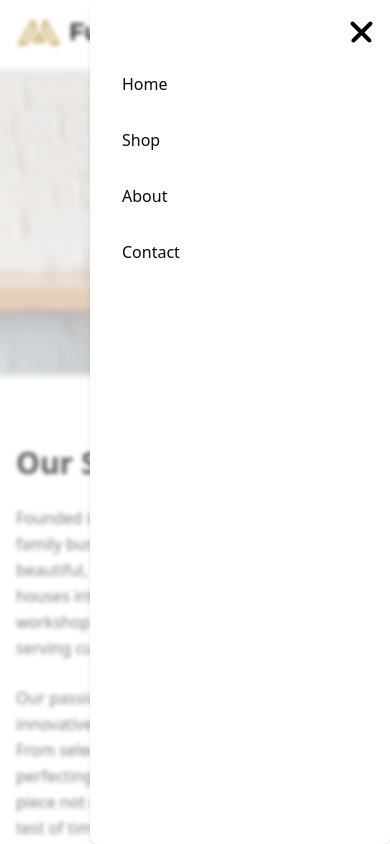
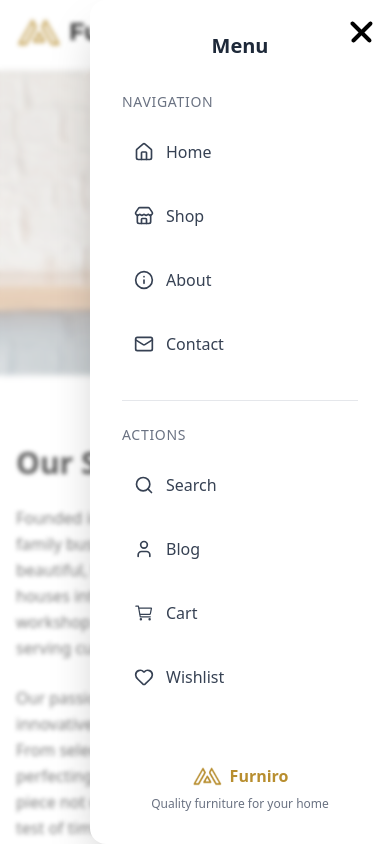
Before and after one commit to ShinobiKoda/furniro, a Next.js app: page /about in a window 390 px wide. Both pictures are taken after a click on the element 360 px from the left and 22 px from the top of the page. Shown: the top 844 px of the page. Built offline with nearby package versions, Linux system fonts and the light colour scheme.

Commit message:
feat: update CartModal and Navbar components for improved layout and navigation

```diff
--- a/src/components/CartModal.tsx
+++ b/src/components/CartModal.tsx
@@ -37,14 +37,14 @@ export function CartModal({ onClose }: CartModalProps) {
 
   return (
     <motion.div
-      className="bg-white top-0 right-0 w-[417px] h-screen py-6 px-6 shadow-2xl overflow-y-auto flex flex-col"
+      className="bg-white top-0 right-0 max-w-[417px] w-screen h-screen py-6 px-6 shadow-2xl overflow-y-auto flex flex-col"
       initial={{ x: "100%", opacity: 0 }}
       animate={{ x: 0, opacity: 1 }}
       exit={{ x: "100%", opacity: 0 }}
       transition={{ duration: 0.4, ease: "easeInOut" }}
     >
       <motion.div
-        className="flex items-center justify-between w-full border-b border-gray-200 pb-6 mb-6"
+        className="flex items-center justify-between w-full border-b border-gray-200 pb-6 mb-6 mt-8 lg:mt-0"
         variants={fadeInUp}
         initial="hidden"
         animate="visible"
--- a/src/components/layout/navbar.tsx
+++ b/src/components/layout/navbar.tsx
@@ -1,7 +1,7 @@
 "use client";
 
 import Image from "next/image";
-import { User, Search, Heart } from "lucide-react";
+import { User, Search, Heart, Home, Store, Info, Mail } from "lucide-react";
 import Link from "next/link";
 import { IoCartOutline } from "react-icons/io5";
 import { useState } from "react";
@@ -52,7 +52,6 @@ export function Navbar() {
         initial="hidden"
         animate="visible"
         variants={fadeInUp}
-
         className="w-full max-w-[1440px] mx-auto flex items-center justify-between p-4 lg:px-12"
       >
         <div className="flex items-center gap-2">
@@ -103,39 +102,187 @@ export function Navbar() {
         )}
 
         <motion.div
-          className={`fixed top-0 right-0 h-full w-[300px] bg-white p-8 z-50 *:hover:opacity-85 shadow-md rounded-md lg:hidden`}
+          className={`fixed top-0 right-0 h-full w-[300px] bg-white p-8 z-50 shadow-2xl rounded-l-2xl lg:hidden`}
           initial="hidden"
           animate={isSidebarOpen ? "visible" : "hidden"}
           variants={slideInFromRight}
           transition={{ duration: 0.5, ease: "easeInOut" }}
         >
-          <motion.ul
-            className="flex flex-col gap-8 mt-10"
+          {/* Header */}
+          <motion.div
+            className="flex items-center justify-center mb-8"
+            variants={fadeInUp}
+            initial="hidden"
+            animate={isSidebarOpen ? "visible" : "hidden"}
+          >
+            <h2 className="text-xl font-semibold text-gray-800">Menu</h2>
+          </motion.div>
+
+          {/* Navigation Links */}
+          <motion.div
+            className="mb-8"
             variants={staggerChildren}
             initial="hidden"
             animate={isSidebarOpen ? "visible" : "hidden"}
           >
+            <motion.h3
+              className="text-sm font-medium text-gray-500 uppercase tracking-wider mb-4"
+              variants={fadeInUp}
+            >
+              Navigation
+            </motion.h3>
+            <motion.ul className="space-y-4">
               <motion.li variants={fadeInUp}>
-              <Link href="/home" onClick={closeSidebar}>
-                Home
+                <Link
+                  href="/home"
+                  onClick={closeSidebar}
+                  className="flex items-center p-3 text-gray-700 hover:bg-gray-50 hover:text-[#B88E2F] rounded-lg transition-all duration-200 group"
+                >
+                  <Home className="w-5 h-5 mr-3 group-hover:scale-110 transition-transform" />
+                  <span>Home</span>
+                  <span className="w-2 h-2 bg-[#B88E2F] rounded-full ml-auto opacity-0 group-hover:opacity-100 transition-opacity"></span>
                 </Link>
               </motion.li>
               <motion.li variants={fadeInUp}>
-              <Link href="/shop" onClick={closeSidebar}>
-                Shop
+                <Link
+                  href="/shop"
+                  onClick={closeSidebar}
+                  className="flex items-center p-3 text-gray-700 hover:bg-gray-50 hover:text-[#B88E2F] rounded-lg transition-all duration-200 group"
+                >
+                  <Store className="w-5 h-5 mr-3 group-hover:scale-110 transition-transform" />
+                  <span>Shop</span>
+                  <span className="w-2 h-2 bg-[#B88E2F] rounded-full ml-auto opacity-0 group-hover:opacity-100 transition-opacity"></span>
                 </Link>
               </motion.li>
               <motion.li variants={fadeInUp}>
-              <Link href="/about" onClick={closeSidebar}>
-                About
+                <Link
+                  href="/about"
+                  onClick={closeSidebar}
+                  className="flex items-center p-3 text-gray-700 hover:bg-gray-50 hover:text-[#B88E2F] rounded-lg transition-all duration-200 group"
+                >
+                  <Info className="w-5 h-5 mr-3 group-hover:scale-110 transition-transform" />
+                  <span>About</span>
+                  <span className="w-2 h-2 bg-[#B88E2F] rounded-full ml-auto opacity-0 group-hover:opacity-100 transition-opacity"></span>
                 </Link>
               </motion.li>
               <motion.li variants={fadeInUp}>
-              <Link href="/contact" onClick={closeSidebar}>
-                Contact
+                <Link
+                  href="/contact"
+                  onClick={closeSidebar}
+                  className="flex items-center p-3 text-gray-700 hover:bg-gray-50 hover:text-[#B88E2F] rounded-lg transition-all duration-200 group"
+                >
+                  <Mail className="w-5 h-5 mr-3 group-hover:scale-110 transition-transform" />
+                  <span>Contact</span>
+                  <span className="w-2 h-2 bg-[#B88E2F] rounded-full ml-auto opacity-0 group-hover:opacity-100 transition-opacity"></span>
                 </Link>
               </motion.li>
             </motion.ul>
+          </motion.div>
+
+          {/* Divider */}
+          <motion.hr
+            className="border-gray-200 mb-6"
+            variants={fadeInUp}
+            initial="hidden"
+            animate={isSidebarOpen ? "visible" : "hidden"}
+          />
+
+          {/* Actions */}
+          <motion.div
+            className="space-y-4"
+            variants={staggerChildren}
+            initial="hidden"
+            animate={isSidebarOpen ? "visible" : "hidden"}
+          >
+            <motion.h3
+              className="text-sm font-medium text-gray-500 uppercase tracking-wider mb-4"
+              variants={fadeInUp}
+            >
+              Actions
+            </motion.h3>
+
+            {/* Search */}
+            <motion.button
+              variants={fadeInUp}
+              className="flex items-center w-full p-3 text-gray-700 hover:bg-gray-50 hover:text-[#B88E2F] rounded-lg transition-all duration-200 group"
+            >
+              <Search className="w-5 h-5 mr-3 group-hover:scale-110 transition-transform" />
+              <span>Search</span>
+            </motion.button>
+
+            {/* Blog */}
+            <motion.div variants={fadeInUp}>
+              <Link
+                href="/blog"
+                onClick={closeSidebar}
+                className="flex items-center w-full p-3 text-gray-700 hover:bg-gray-50 hover:text-[#B88E2F] rounded-lg transition-all duration-200 group"
+              >
+                <User className="w-5 h-5 mr-3 group-hover:scale-110 transition-transform" />
+                <span>Blog</span>
+              </Link>
+            </motion.div>
+
+            {/* Cart */}
+            <motion.button
+              variants={fadeInUp}
+              onClick={() => {
+                toggleCart();
+                closeSidebar();
+              }}
+              className="flex items-center justify-between w-full p-3 text-gray-700 hover:bg-gray-50 hover:text-[#B88E2F] rounded-lg transition-all duration-200 group"
+            >
+              <div className="flex items-center">
+                <IoCartOutline className="w-5 h-5 mr-3 group-hover:scale-110 transition-transform" />
+                <span>Cart</span>
+              </div>
+              {getUniqueItemCount() > 0 && (
+                <span className="bg-[#B88E2F] text-white text-xs px-2 py-1 rounded-full min-w-[20px] h-5 flex items-center justify-center">
+                  {getUniqueItemCount()}
+                </span>
+              )}
+            </motion.button>
+
+            {/* Liked Items */}
+            <motion.button
+              variants={fadeInUp}
+              className="flex items-center justify-between w-full p-3 text-gray-700 hover:bg-gray-50 hover:text-[#B88E2F] rounded-lg transition-all duration-200 group"
+            >
+              <div className="flex items-center">
+                <Heart className="w-5 h-5 mr-3 group-hover:scale-110 transition-transform" />
+                <span>Wishlist</span>
+              </div>
+              {likedItems.size > 0 && (
+                <span className="bg-red-500 text-white text-xs px-2 py-1 rounded-full min-w-[20px] h-5 flex items-center justify-center">
+                  {likedItems.size}
+                </span>
+              )}
+            </motion.button>
+          </motion.div>
+
+          {/* Footer */}
+          <motion.div
+            className="absolute bottom-8 left-8 right-8"
+            variants={fadeInUp}
+            initial="hidden"
+            animate={isSidebarOpen ? "visible" : "hidden"}
+          >
+            <div className="text-center">
+              <div className="flex items-center justify-center mb-2">
+                <Image
+                  src="/images/furniro_logo.webp"
+                  alt="Logo"
+                  width={30}
+                  height={25}
+                />
+                <span className="ml-2 font-semibold text-[#B88E2F]">
+                  Furniro
+                </span>
+              </div>
+              <p className="text-xs text-gray-500">
+                Quality furniture for your home
+              </p>
+            </div>
+          </motion.div>
         </motion.div>
 
         <motion.ul
```
Lines whose indentation alone changed are shown as unchanged.
